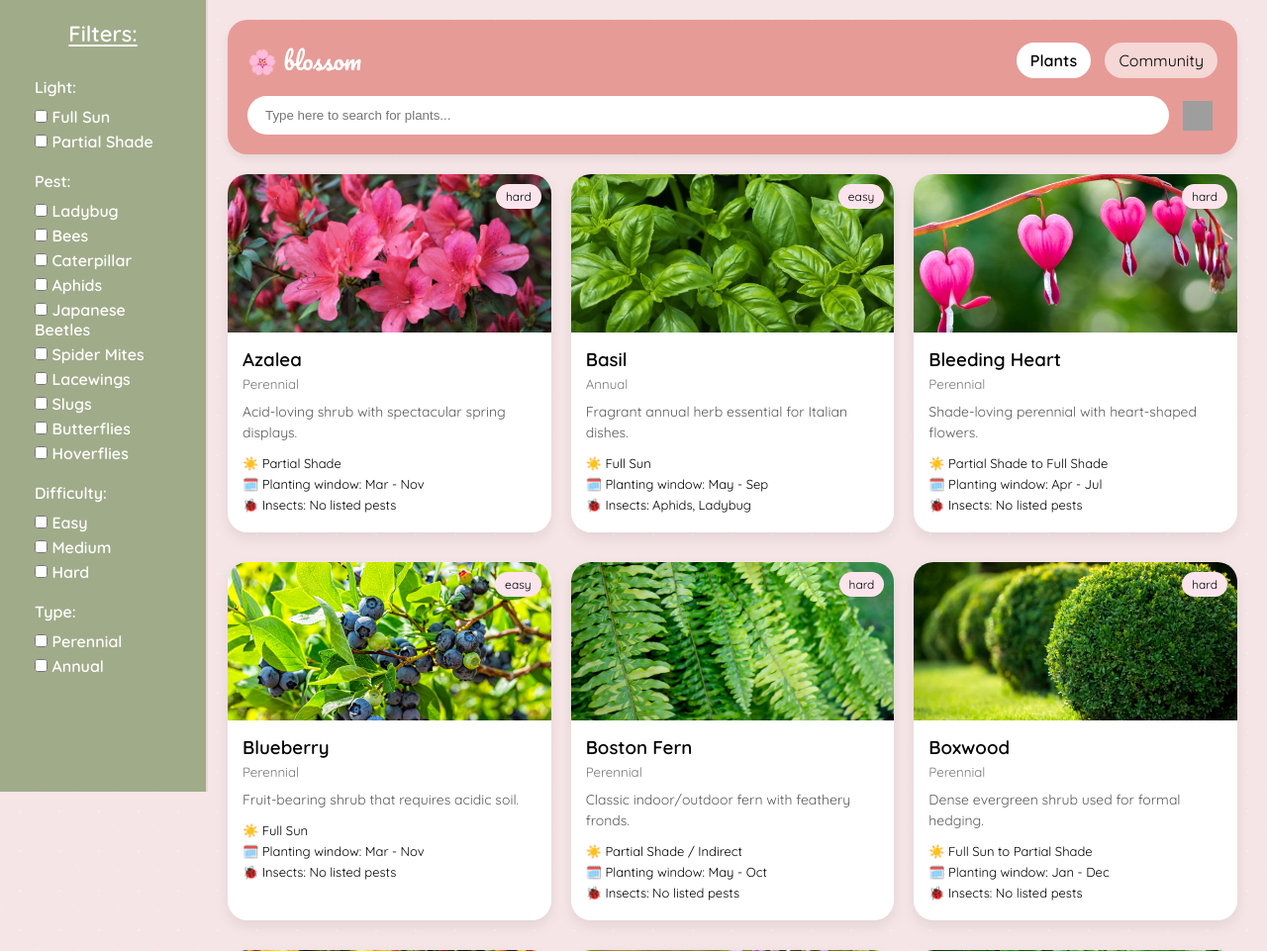
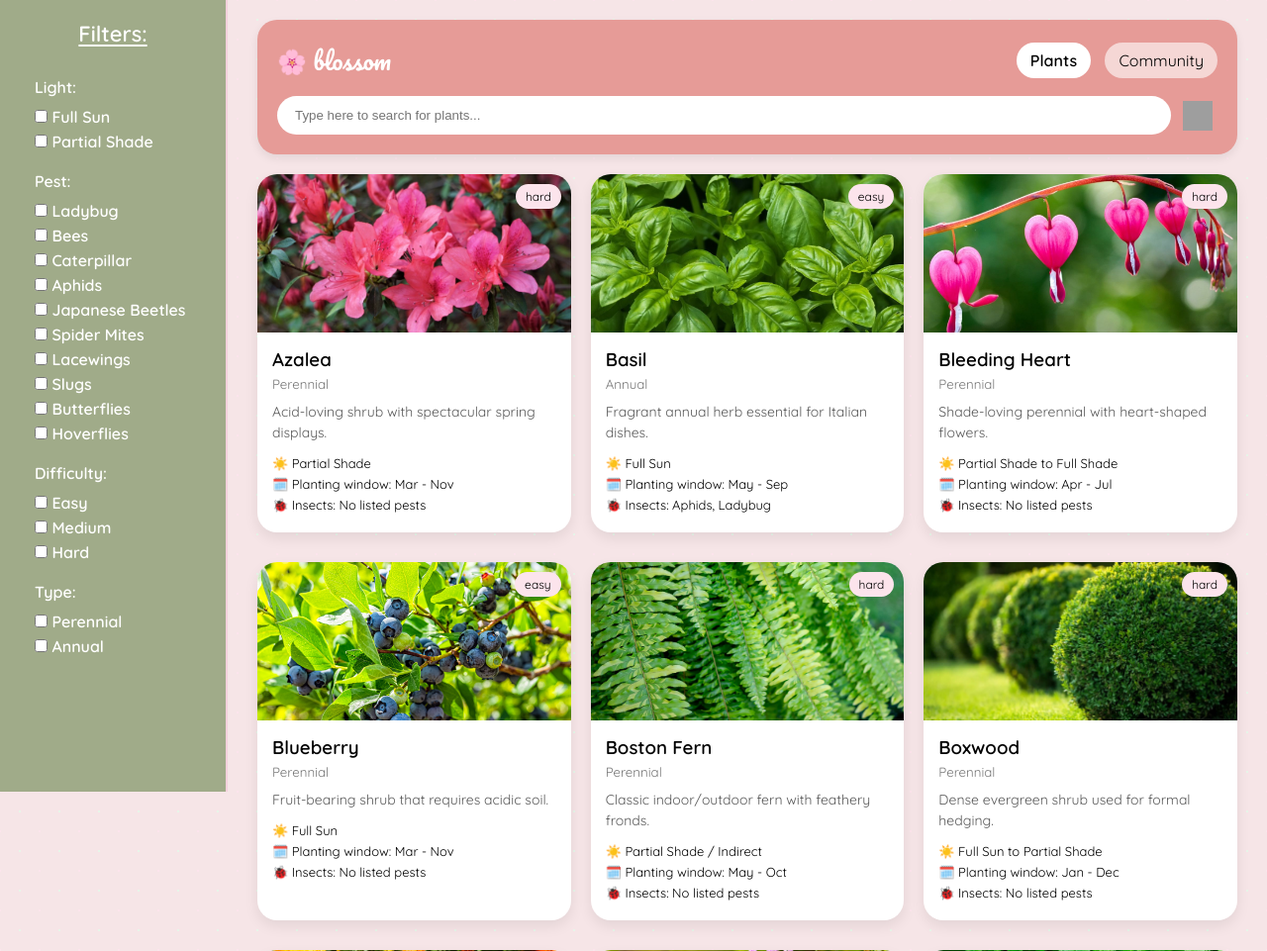
Before and after one commit to Rono234/Database_Plant_App, a PHP site: page / in a window 1280 px wide. Shown: the top 961 px of the page at 99% size. Run offline with PHP 8.4, Linux system fonts and the light colour scheme; data comes from the database, SQL or seed files in the repository; grey boxes labelled with a size stand in for pictures from a placeholder-image service; some libraries are stand-ins or nearby versions; grey boxes are pictures that could not be loaded.

Commit message:
small edit to css

```diff
--- a/style.css
+++ b/style.css
@@ -28,7 +28,7 @@ body {
 
 /* SIDEBAR FILTER */
 .sidebar {
-  width: 210px;
+  width: 230px;
   background: var(--light-green);
   border-right: 2px solid #f3d1dc;
   padding: 20px;
@@ -80,7 +80,7 @@ body {
 .main {
   flex: 1;
   padding: 20px;
-  margin-left: 210px;
+  margin-left: 240px;
   margin-right: 10px;
 }
 
```
